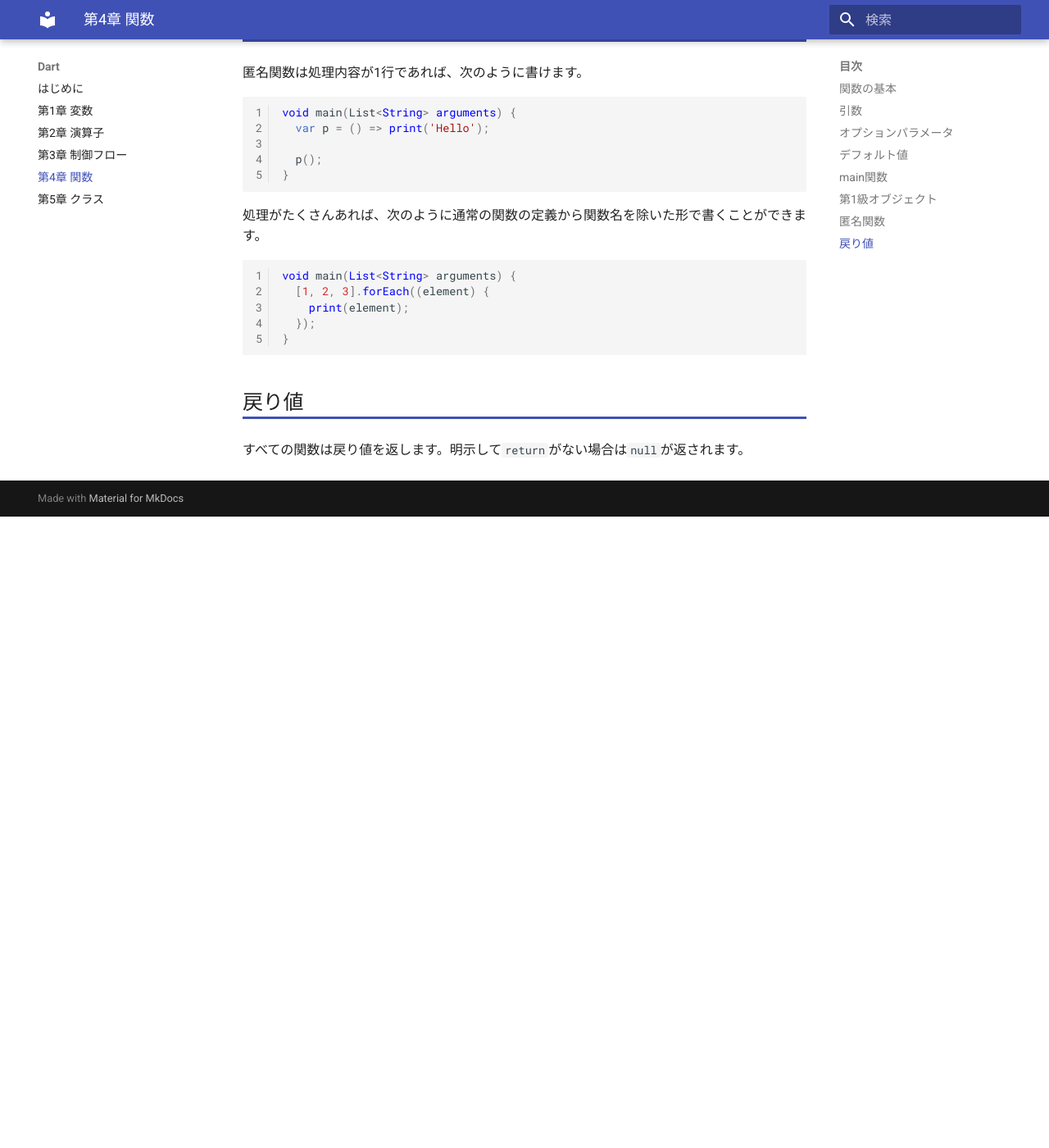
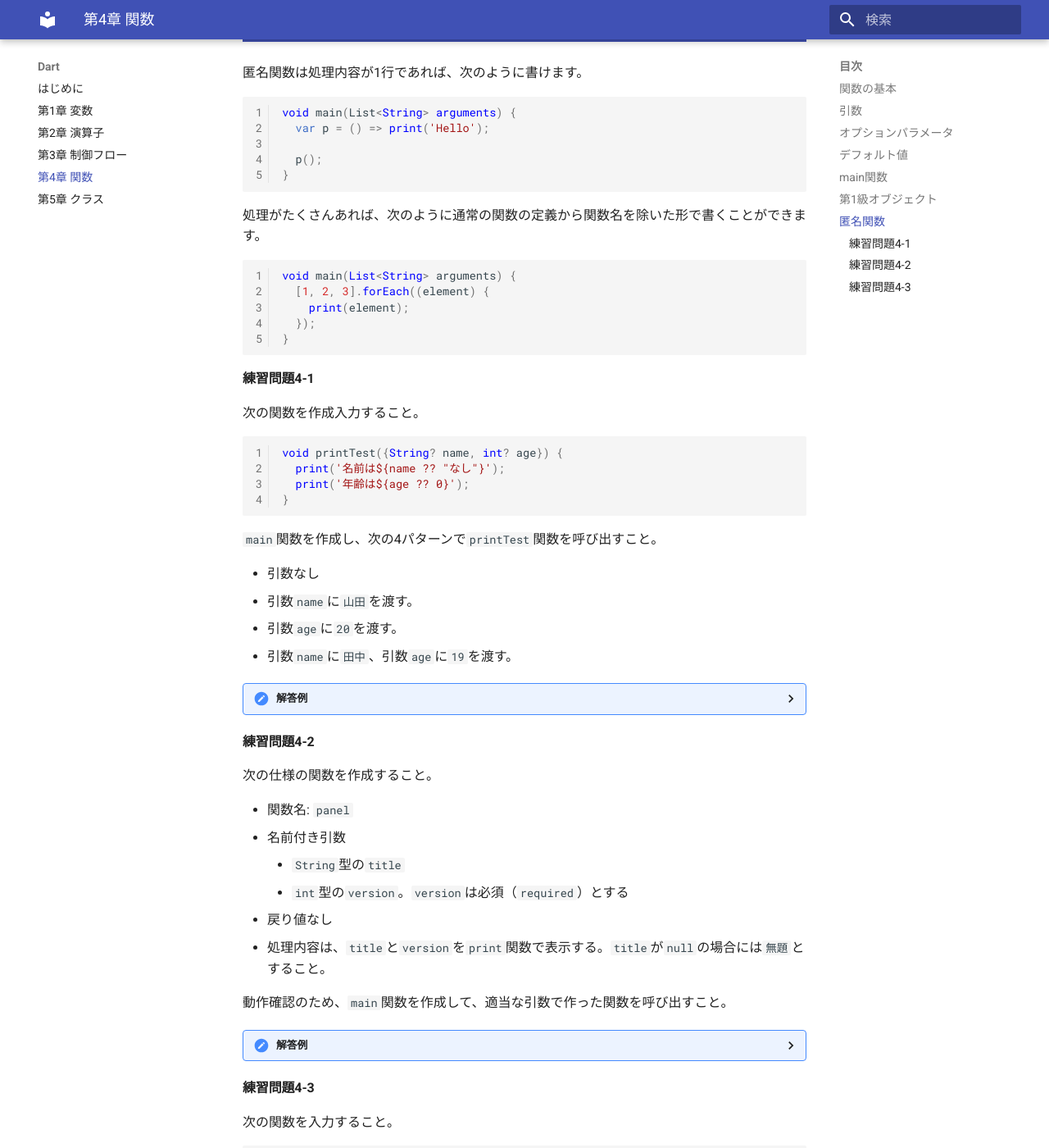
Before and after one commit to webarata3/doc-Flutter, an MkDocs documentation site: the page built from docs/dart/04/index.md, in a window 1280 px wide and 1400 px high, scrolled down 3630 px. Shown: the whole window at 82% size. Built offline with MkDocs 1.6.1 and Material for MkDocs 9.7.7, drawn with Linux system fonts in a browser that asks for light colours; before the commit the page ends 4260 px from its top, so only the background shows below that; some of the changed text lies outside the part shown.

Commit message:
練習問題の追加

````diff
--- a/docs/dart/04/index.md
+++ b/docs/dart/04/index.md
@@ -186,6 +186,97 @@ void main(List<String> arguments) {
 }
 ```
 
-## 戻り値
+#### 練習問題4-1
 
-すべての関数は戻り値を返します。明示して`return`がない場合は`null`が返されます。
+次の関数を作成入力すること。
+
+```dart
+void printTest({String? name, int? age}) {
+  print('名前は${name ?? "なし"}');
+  print('年齢は${age ?? 0}');
+}
+```
+
+`main`関数を作成し、次の4パターンで`printTest`関数を呼び出すこと。
+
+- 引数なし
+- 引数`name`に`山田`を渡す。
+- 引数`age`に`20`を渡す。
+- 引数`name`に`田中`、引数`age`に`19`を渡す。
+
+??? 解答例
+
+    ```dart
+    void printTest({String? name, int? age}) {
+      print('名前は${name ?? "なし"}');
+      print('年齢は${age ?? 0}');
+    }
+
+    void main() {
+      printTest(name: '山田');
+      printTest(age: 20);
+      printTest(name: '田中', age: 19);
+    }
+    ```
+
+#### 練習問題4-2
+
+次の仕様の関数を作成すること。
+
+- 関数名: `panel`
+- 名前付き引数
+    - `String`型の`title`
+    - `int`型の`version`。`version`は必須（`required`）とする
+- 戻り値なし
+- 処理内容は、`title`と`version`を`print`関数で表示する。`title`が`null`の場合には`無題`とすること。
+
+動作確認のため、`main`関数を作成して、適当な引数で作った関数を呼び出すこと。
+
+??? 解答例
+
+    ```dart
+    void main() {
+      panel(title: 'テスト', version: 1);
+      panel(version: 2);
+    }
+    ```
+
+#### 練習問題4-3
+
+次の関数を入力すること。
+
+```dart
+int calc(int x, int y, [bool? plus]) {
+  if (plus ?? true) {
+    return x + y;
+  } else {
+    return x * y;
+  }
+}
+```
+
+`main`関数を作成し、次の3パターンで`calc`関数を呼び出すこと。
+
+最初の引数は`5`、2番目の引数は`3`とする
+
+- 3番目の引数なし
+- 3番目の引数`true`
+- 3番目の引数`false`
+
+??? 解答例
+
+    ```dart
+    int calc(int x, int y, [bool? plus]) {
+      if (plus ?? true) {
+        return x + y;
+      } else {
+        return x * y;
+      }
+    }
+
+    void main() {
+      print(calc(3, 5));
+      print(calc(3, 5, true));
+      print(calc(3, 5, false));
+    }
+    ```
````
